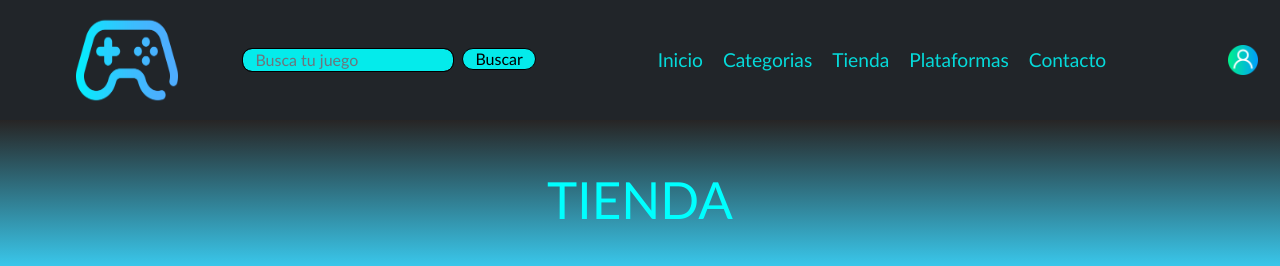
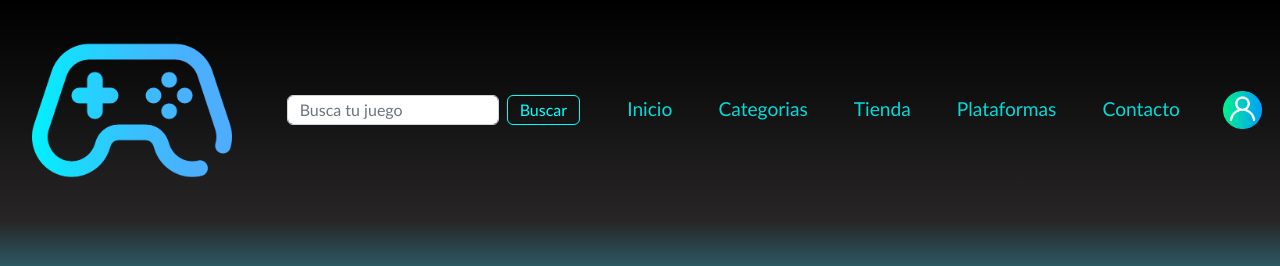
Before and after one commit to jhonatanperez2022/TricoJuegos-proyecto, a plain HTML site: page pages/tienda.html in a window 1280 px wide. Shown: the top 266 px of the page. Drawn offline with nearby package versions, Linux system fonts and the light colour scheme.

Commit message:
agregando menu hamburguesa

```diff
--- a/css/estilos.css
+++ b/css/estilos.css
@@ -25,38 +25,56 @@ header {
     position: sticky;
     top: 0;
 }
-.navbar{
-    height: 30vh;
+nav {
+    background-image: linear-gradient(black, rgb(39, 37, 37));
 }
-.enlaces {
-    display: none;
+.navbar-toggler {
+    color: rgb(5, 218, 218);
 }
-.icon-search {
-    display: flex;
-    flex-direction: column;
+button span {
+    background-color: rgb(5, 218, 218);
+}
+
+header a{
+    text-decoration: none;
+    padding: 10px;
+}
+.navbar {
+    padding: 0;
+    display: grid;
+    grid-template-columns: 0.5fr 1fr 0.5fr;
     align-items: center;
+
 }
-.d-flex button {
-    background-color: rgb(4, 235, 235);
-    color: black;
-    border: 1px solid black;
-    border-radius: 15px;
-}
-.d-flex button:hover {
-    background-color: white;
-    color: black;
-    transition: 0.2s;
-}
-.d-flex input{
-    background-color: rgb(4, 235, 235);
-    border: 1px solid black;
-    border-radius: 10px;
-}
-.collapse {
+.form-control,
+.btn {
     display: none;
 }
 .user {
     display: none;
+}
+.navbar-toggler {
+    margin-left: 8px;
+}
+.collapse {
+    display: flex;
+    flex-direction: column;
+}
+.collapse a{
+    color: rgb(5, 218, 218);
+    padding: 4px 1.8vw;
+}
+.collapse a:hover {
+    color: rgb(230, 230, 230);
+    transition: 0.3s;
+}
+.carro {
+    display: flex;
+    justify-content: center;
+}
+.div-icon {
+    display: flex;
+    justify-content: center;
 }
 
 
@@ -660,63 +678,79 @@ i:hover{
 @media (min-width: 804px) {
 
     /*header y nav*/
-    .navbar {
-        margin: 0;
-        padding: 0;
-        height: 15vh;
-    }
-    .navbar-toggler{
-        display: none;
-    }
+
     .carro {
         display: none;
     }
-    .icon-search{
+    .form-control,
+    .btn {
+        display: block;
+    }
+    .navbar {
+        padding: 0;
+        display: grid;
+        grid-template-columns: 4fr 4fr 0.5fr;
+        align-items: center;
+
+    }
+    .icon-search {
+        display: flex;
+        justify-content: space-around;
+    }
+    .d-flex {
+        display: flex;
+        align-items: center;
+    }
+    .d-flex input {
+        height: 30px;
+    }
+    .form-control:focus {
+        border-color: black;
+        box-shadow: none;
+    }
+
+    .btn-outline-success {
+        --bs-btn-color: aqua;
+        --bs-btn-border-color: aqua;
+        --bs-btn-hover-color: black;
+        --bs-btn-hover-bg: aqua;
+        --bs-btn-hover-border-color: aqua;
+        --bs-btn-active-color: rgb(230, 230, 230);
+        --bs-btn-active-bg: aqua;
+        --bs-btn-active-border-color: aqua;
+        --bs-btn-active-shadow: inset 0 3px 5px black;
+        --bs-btn-disabled-color: aqua;
+        --bs-btn-focus-shadow-rgb: none;
+        --bs-btn-disabled-border-color: aqua;
+    }
+
+    .d-flex button {
+        display: flex;
+        align-items: center;
+        height: 30px;
+    }
+    .d-flex button:hover {
+        background-color: rgb(230, 230, 230);
+        color: black;
+        border: 1px solid black;
+        transition: 0.3s;
+    }
+    .collapse {
         flex-direction: row;
+        justify-content: center;
     }
-    .icon-search img {
-        padding: 0 5vw;
-        width: 18vw;
-        height: 15vh;
-    }
-    .userpamobile{
-        display: none;
+    .collapse a{
+        font-size: 1.5vw;
     }
     .user {
         display: block;
     }
     .user img{
-        min-width: 3vw;
-        max-height: 4.5vh;
-        padding-right: 10px;
-    }
-    .d-flex input {
-        height: 3vh;
-    }
-    .d-flex button {
-        display: flex;
-        align-items: center;
-        height: 2.8vh;
-    }
-    .enlaces {
-        display: block;
-        display: flex;
-        align-items: center;
-        text-align: center;
-    }
-    .enlaces a{
-        text-decoration: none;
-        padding: 0 10px;
-        color: rgb(5, 218, 218);
-        font-size: 1.5vw;
-    }
-    .enlaces a:hover {
-        color: white;
-        transition: 0.2s;
+        margin: auto;
+        width: 3vw;
     }
 
-
-    /*header nav terminado*/
+    /*header y nav terminadoss*/
 
 
     /*INDEXX*/
--- a/pages/tienda.html
+++ b/pages/tienda.html
@@ -14,11 +14,11 @@
 
 <body>
     <header>
-    <nav class="navbar navbar-expand-lg navbar-dark bg-dark">
-        <div class="container-fluid">
+        <nav class="navbar navbar-expand-sm ">
             <div class="carro">
                 <a href="#"><img src="../assets/icons/shopping-cart.png" alt="carrito" width="40px"></a>
             </div>
+
             <div class="icon-search">
                 <div class="div-icon">
                     <a href="#" title="icon"><img class="icono" src="../assets/icons/iconpage.png" width="200px"></a>
@@ -28,25 +28,22 @@
                     <button class="btn btn-outline-success" type="submit">Buscar</button>
                 </form>
             </div>
-            <div class="userpamobile">
-                <a class="navegacion__user" href="#"><img class="user" src="assets/icons/user.png" alt="user" width="40px" /></a>
+
+            <button class="navbar-toggler" data-bs-toggle="collapse" data-bs-target="#opciones" type="button">
+                <span class="navbar-toggler-icon"></span>
+            </button>
+            <div class="collapse navbar-collapse" id="opciones">
+                <a href="../index.html">Inicio</a>
+                <a href="categorias.html">Categorias</a>
+                <a href="#">Tienda</a>
+                <a href="plataformas.html">Plataformas</a>
+                <a href="contacto.html">Contacto</a>
             </div>
-
-            <div class="enlaces">
-                <a href="../index.html">Inicio</a>
-                <a href="pages/categorias.html">Categorias</a>
-                <a href="#">Tienda</a>
-                <a href="pages/plataformas.html">Plataformas</a>
-                <a href="pages/contacto.html">Contacto</a>
-            </div>
-
             <div class="user">
                 <a class="navegacion__user" href="#"><img class="user" src="../assets/icons/user.png" alt="user" width="40px" /></a>
             </div>
-        </div>
-    </nav>
+        </nav>
     </header>
-
     <main>
         <div class="subtitulos">
             <h2>TIENDA</h2>
```
Also changed, not shown: index.html (+7 -47 lines), pages/categorias.html (+8 -10 lines), pages/contacto.html (+7 -9 lines), pages/plataformas.html (+7 -10 lines).
